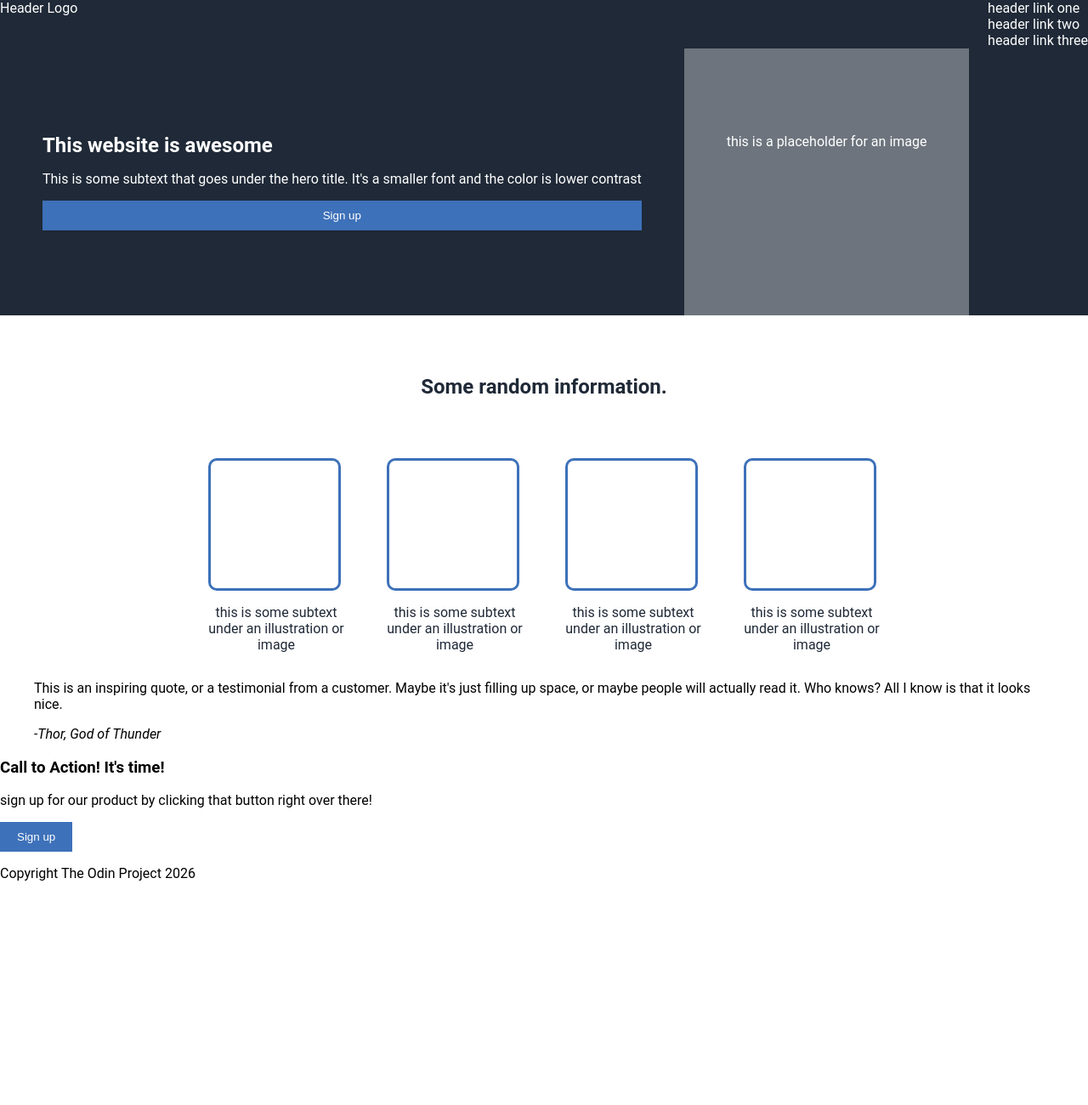
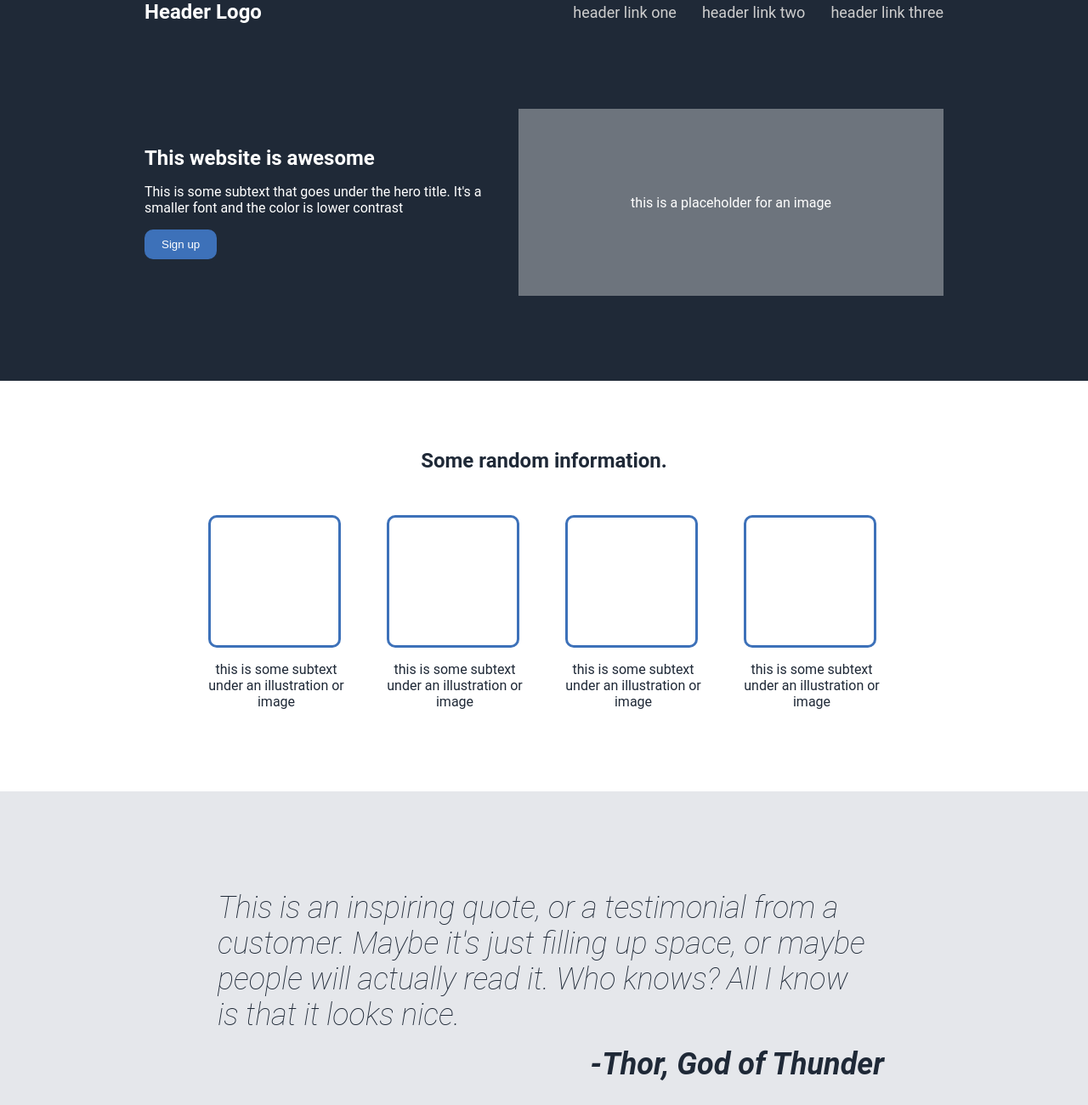
Before and after one commit to m-prog155/landing-page, a plain HTML site: page index.html in a window 1280 px wide. Shown: the top 1300 px of the page at 85% size. Before the commit the page ends 1053 px from the top, so only its background shows below. Drawn offline with Linux system fonts and the light colour scheme.

Commit message:
Build landing page sections

```diff
--- a/index.html
+++ b/index.html
@@ -8,6 +8,7 @@
 </head>
 <body>
     <header>
+        <div class="header-container">
             <a href="#">Header Logo</a>
             <nav>
                 <ul>
@@ -16,6 +17,7 @@
                     <li><a href="#">header link three</a></li>
                 </ul>
             </nav>
+        </div>
     </header>
 
     <main>
@@ -60,12 +62,14 @@
         </section>
 
         <section class="cta">
+            <div class="cta-box">
                 <div class="cta-text">
                     <h3>Call to Action! It's time!</h3>
                     <p>sign up for our product by clicking that button right over there!</p>
                 </div>
                 <div class="cta-button">
                     <button>Sign up</button>
+                </div>
             </div>
         </section>
     </main>
--- a/style.css
+++ b/style.css
@@ -6,6 +6,14 @@ body {
 a {
     text-decoration: none;
     color: #ffffff;
+    font-size: 24px;
+    font-weight: bold;
+}
+
+nav a {
+    color: #cecece;
+    font-size: 18px;
+    font-weight: normal;
 }
 
 ul {
@@ -14,39 +22,58 @@ ul {
     margin: 0;
 }
 
+header ul {
+    display: flex;
+    gap: 30px;
+}
+
 button {
     border: none;
     background: #3d71b9;
     color: #ffffff;
     padding: 10px 20px;
     cursor: pointer;
+
+    border-radius: 10px;
 }
 
 header {
     background-color: #1F2937;
+}
+
+.header-container {
+    max-width: 940px;
+    margin: 0 auto;
     display: flex;
     justify-content: space-between;
+    align-items: center;
 }
 
 .hero {
     background-color: #1F2937;
     display: flex;
+    justify-content: center;
+    gap: 40px;
+    padding: 100px 0;
 }
 
 .hero-left {
     color: #FFFFFF;
-    padding: 100px 50px;
     display: flex;
     flex-direction: column;
     justify-content: center;
-    flex-wrap: wrap;
+    align-items: flex-start;
+    width: 400px;
 }
 
 .hero-right {
     background-color: #6d747d;
     display: flex;
-    padding: 100px 50px;
+    justify-content: center;
+    align-items: center;
     color: #FFFFFF;
+    width: 500px;
+    height: 220px;
 }
 
 .hero h1 {
@@ -54,13 +81,17 @@ header {
 }
 
 .information {
+    display: flex;
+    flex-direction: column;
     background-color: #ffffff;
     color: #1F2937;
+    padding: 80px 0;
+    gap:50px;
 }
 
 .information h2 {
     text-align: center;
-    padding: 50px 0;
+    margin: 0;
 }
 
 .information ul {
@@ -79,5 +110,67 @@ header {
     height: 150px;
     border: 3px solid #3d71b9;
     border-radius: 10px;
+}
+
+.quote {
+    background-color: #E5E7EB;
+    font-size: 36px;
+    color: #1F2937;
+    padding: 100px 0;
+    margin: 0;
+}
+
+.quote blockquote {
+    width: 800px;
+    margin: 0 auto;
+}
+
+.quote cite {
+    display: block;
+    text-align: end;
+    font-weight: bold;
+}
+
+.quote p {
+    margin: 16px;
+    font-style: italic;
+    font-weight: lighter;
 
 }
+
+.cta {
+    background-color: #FFFFFF;
+    padding: 100px;
+}
+
+.cta-box{
+    background-color: #3d71b9;
+    color: #ffffff;
+    display: flex;
+    padding: 50px 100px;
+    border-radius: 10px;
+    justify-content: space-between;
+    align-items: center;
+    max-width: 800px;
+    margin: 0 auto;
+}
+
+.cta-button button {
+    border: 1px solid #ffffff;
+    border-radius: 10px;
+}
+
+.cta-text h3{
+    margin: 0;
+}
+
+.cta-text p{
+    margin: 0;
+}
+
+footer {
+    background-color: #1F2937;
+    color: #FFFFFF;
+    text-align: center;
+    padding: 20px;
+}
```
Lines whose indentation alone changed are shown as unchanged.
